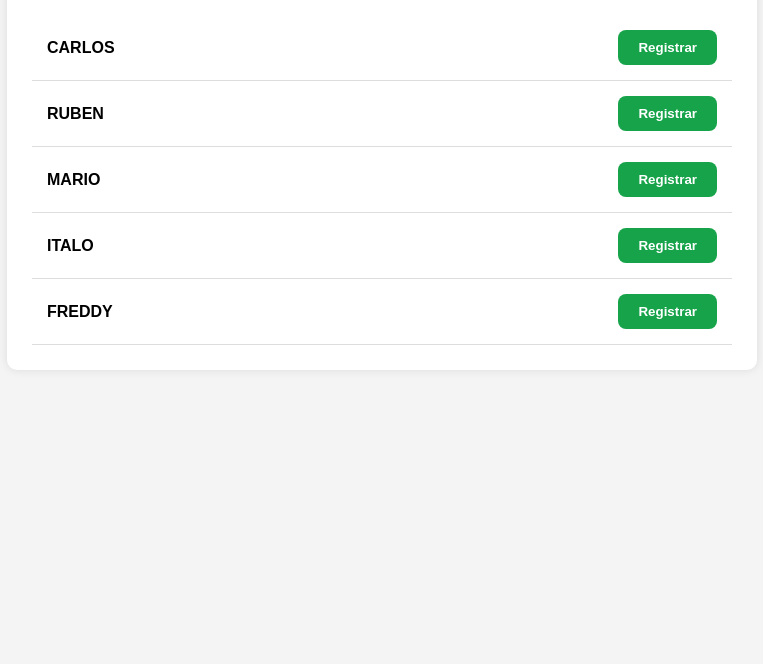
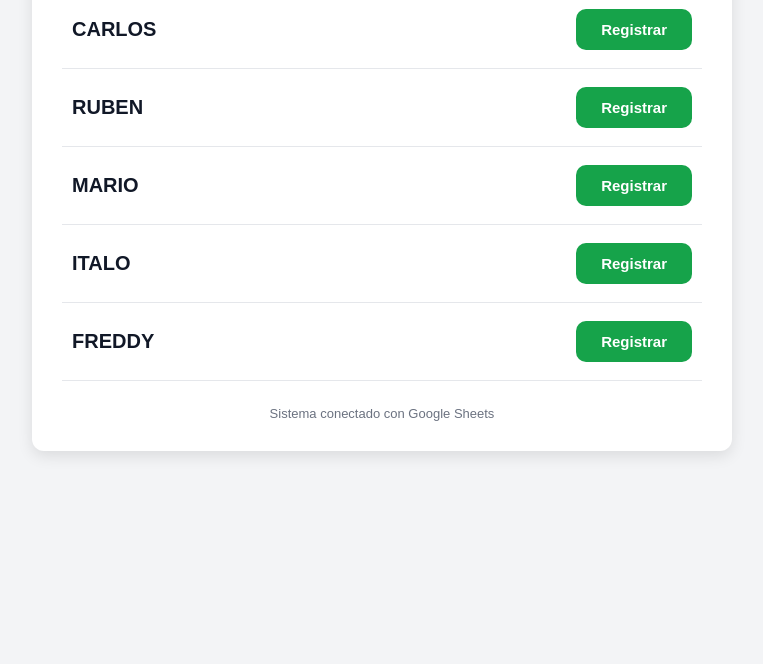
Before and after one commit to omunoz-dotcom/Registro-Devoluciones, a plain HTML site: page index.html in a window 1280 px wide. Shown: the part 136-800 px from the top of the page, without its empty margins (258-1021 px from the left). Drawn offline with Linux system fonts and the light colour scheme.

Commit message:
Update index.html

```diff
--- a/index.html
+++ b/index.html
@@ -3,13 +3,20 @@
 <head>
   <meta charset="UTF-8">
   <meta name="viewport" content="width=device-width, initial-scale=1.0">
-  <title>Asistencia Diaria</title>
+
+  <title>ASISTENCIA DIARIA</title>
 
   <style>
 
+    *{
+      margin:0;
+      padding:0;
+      box-sizing:border-box;
+    }
+
     body{
-      font-family: Arial;
-      background:#f4f4f4;
+      font-family:Arial, sans-serif;
+      background:#f3f4f6;
       padding:30px;
     }
 
@@ -17,32 +24,41 @@
       max-width:700px;
       margin:auto;
       background:white;
-      padding:25px;
-      border-radius:10px;
-      box-shadow:0 0 10px rgba(0,0,0,0.1);
+      border-radius:12px;
+      padding:30px;
+      box-shadow:0 5px 15px rgba(0,0,0,0.1);
     }
 
     h1{
       text-align:center;
       margin-bottom:30px;
+      color:#111827;
     }
 
     .persona{
       display:flex;
       justify-content:space-between;
       align-items:center;
-      padding:15px;
-      border-bottom:1px solid #ddd;
+      padding:18px 10px;
+      border-bottom:1px solid #e5e7eb;
+    }
+
+    .nombre{
+      font-size:20px;
+      font-weight:bold;
+      color:#111827;
     }
 
     .btn{
       background:#16a34a;
       color:white;
       border:none;
-      padding:10px 20px;
-      border-radius:8px;
+      padding:12px 25px;
+      border-radius:10px;
       cursor:pointer;
+      font-size:15px;
       font-weight:bold;
+      transition:0.3s;
     }
 
     .btn:hover{
@@ -50,9 +66,16 @@
     }
 
     .estado{
-      margin-left:10px;
+      margin-left:15px;
+      font-size:14px;
       color:#2563eb;
-      font-size:14px;
+    }
+
+    .footer{
+      margin-top:25px;
+      text-align:center;
+      color:#6b7280;
+      font-size:13px;
     }
 
   </style>
@@ -67,11 +90,23 @@
 
   <div id="lista"></div>
 
+  <div class="footer">
+    Sistema conectado con Google Sheets
+  </div>
+
 </div>
 
 <script>
 
+// ============================================
+// URL WEB APP APPS SCRIPT
+// ============================================
+
 const WEB_APP_URL = "https://script.google.com/macros/s/AKfycbyps-lmk3cJzOQiozu6hSybcJQSyPuf6JS1jpho47XagZ5bH5fHzSqA01vU3LLiK_ztXw/exec";
+
+// ============================================
+// PERSONAS
+// ============================================
 
 const personas = [
   "CARLOS",
@@ -80,6 +115,10 @@ const personas = [
   "ITALO",
   "FREDDY"
 ];
+
+// ============================================
+// CREAR LISTA
+// ============================================
 
 const lista = document.getElementById("lista");
 
@@ -90,30 +129,40 @@ personas.forEach(nombre => {
   div.className = "persona";
 
   div.innerHTML = `
+
     <div>
-      <strong>${nombre}</strong>
+      <span class="nombre">${nombre}</span>
       <span class="estado" id="estado-${nombre}"></span>
     </div>
 
     <button class="btn" onclick="registrar('${nombre}')">
       Registrar
     </button>
+
   `;
 
   lista.appendChild(div);
 
 });
 
+// ============================================
+// REGISTRAR ASISTENCIA
+// ============================================
+
 async function registrar(nombre){
 
   const estado = document.getElementById(`estado-${nombre}`);
 
-  estado.innerHTML = "Guardando...";
+  estado.innerHTML = "⏳ Guardando...";
 
   const datos = {
+
     nombre: nombre,
-    fecha: new Date().toLocaleDateString(),
-    hora: new Date().toLocaleTimeString()
+
+    fecha: new Date().toLocaleDateString('es-EC'),
+
+    hora: new Date().toLocaleTimeString('es-EC')
+
   };
 
   try{
@@ -136,13 +185,25 @@ async function registrar(nombre){
 
     console.log(result);
 
-    estado.innerHTML = "✅ Registrado";
+    if(result.includes("OK")){
+
+      estado.innerHTML = "✅ Registrado";
+
+    }else{
+
+      estado.innerHTML = "❌ Error";
+
+      alert(result);
+
+    }
 
   }catch(error){
 
     console.error(error);
 
     estado.innerHTML = "❌ Error";
+
+    alert(error);
 
   }
 
```
